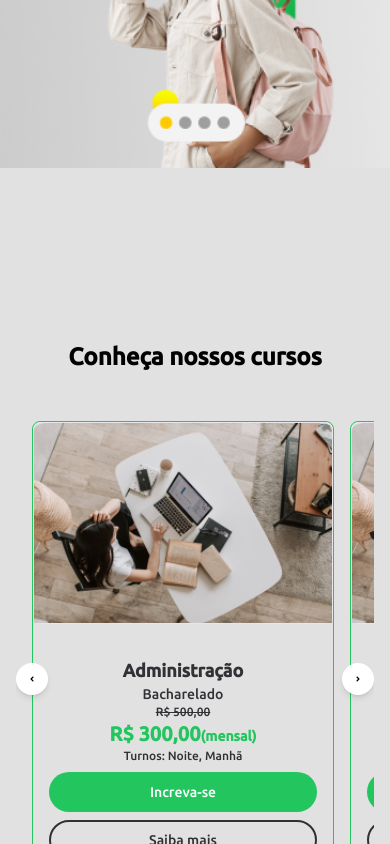
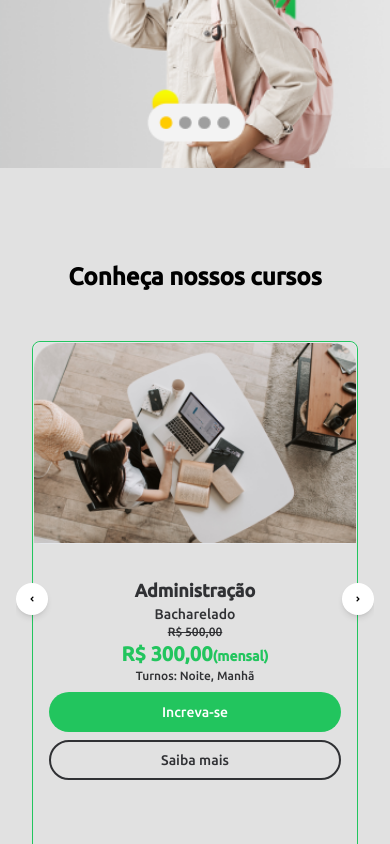
Before and after one commit to FFaem/Site_Faem, a Next.js app: page / in a window 390 px wide. Shown: the part 740-1584 px from the top of the page. Built offline with nearby package versions, Linux system fonts and the light colour scheme.

Commit message:
UPDATE - Finais na responsividade do carousel de cursos

```diff
--- a/src/app/custom-styles.css
+++ b/src/app/custom-styles.css
@@ -5,63 +5,48 @@
   }
 }
 
-   /* Intervalo de 360px a 539px */
-   @media (min-width: 360px) and (max-width: 539px) {
+/* Intervalo de 280px a 653px */
+@media (min-width: 280px) and (max-width: 653px) {
   .custom-mt {
-       margin-top: 820px;
+    margin-top: 740px;
   }
 }
 
-
-
-   @media (min-width: 280px) and (max-width: 653px) {
+/* Intervalo de 654px a 1024px - Incluindo a maioria dos tablets */
+@media (min-width: 654px) and (max-width: 1023px) {
   .custom-mt {
-      margin-top: 540px;
+    margin-top: 440px; /* Ajuste consolidado para tablets */
   }
 }
 
-   /* Intervalo de 540px a 720px */
-   @media (min-width: 540px) and (max-width: 720px) {
+/* Intervalo de 1025px a 1279px - Dispositivos de tela média */
+@media (min-width: 1025px) and (max-width: 1279px) {
   .custom-mt {
-       margin-top: 840px; /* Ajuste elevado considerando dispositivos pequenos */
+    margin-top: 220px; /* Ajuste para dispositivos de tela média */
   }
 }
 
-   /* Intervalo de 721px a 1024px - Tablets */
-   @media (min-width: 721px) and (max-width: 1024px) {
+/* Para larguras de 1280px para cima - Ajuste específico para 1280x800px */
+@media (min-width: 1280px) {
   .custom-mt {
-       margin-top: 140px; /* Consolidando para ajustes em tablets */
-     }
-   }
-   /* Intervalo de 1025px a 1279px - Dispositivos de tela média a grande */
-   @media (min-width: 1024px) and (max-width: 1279px) {
-     .custom-mt {
-       margin-top: 280px; /* Ajuste para dispositivos como Asus Zenbook Fold */
+    margin-top: 490px; /* Ajuste para dispositivos grandes, incluindo 1280x800px */
   }
 }
 
-   /* Intervalo de 1025px a 1279px - Dispositivos de tela média a grande */
-   @media (min-width: 1025px) and (max-width: 1279px) {
+@media (min-width: 768px) and (max-width: 1023px) {
   .custom-mt {
-       margin-top: 220px; /* Ajuste para dispositivos como Asus Zenbook Fold */
+    margin-top: 140px; /* Ajuste consolidado para tablets */
   }
 }
 
-   /* Para larguras acima de 1280px */
-   @media (min-width: 1280px) {
+@media (min-width: 540px) and (max-width: 720px) {
   .custom-mt {
-       margin-top: 490px; /* Ajuste para dispositivos grandes */
+    margin-top: 940px; /* Ajuste consolidado para tablets */
   }
 }
 
-   @media (min-width: 360px) and (max-width: 740px) {
+@media (min-width: 1024px) and (max-width: 600px) {
   .custom-mt {
-      margin-top: 620px;
+    margin-top: 940px; /* Ajuste consolidado para tablets */
   }
 }
-
-   @media (min-width: 375px) and (max-width: 667px) {
-    .custom-mt {
-      margin-top: 820px;
-    }
-  }
--- a/src/components/component/jobs.tsx
+++ b/src/components/component/jobs.tsx
@@ -17,7 +17,7 @@ interface JobCardProps {
 }
 
 const JobCard: React.FC<JobCardProps> = ({ imgSrc, course, type, value, sale, turn }) => (
-  <li className="flex-none border-green-500 flex flex-col items-center w-[302px] h-[516px] rounded-lg border border-gray-200 dark:border-white-500">
+  <li className="flex-none border-green-500 flex flex-col items-center asus-zenbook-fold:w-[248px] surface-pro:w-[275px] ipad-pro:w-[292px] ipad-air:w-[240px] md:w-[225px] sm:w-[294px] w-full h-[516px] rounded-lg border border-gray-200 dark:border-white-500">
     <div className="flex flex-col items-center rounded-lg border border-gray-200 dark:border-white-500">
       <img className='rounded-t-lg w-full' src={imgSrc} alt={course} style={{ height: '200px', objectFit: 'cover' }} />
     </div>
--- a/tailwind.config.ts
+++ b/tailwind.config.ts
@@ -9,6 +9,14 @@ const config: Config = {
   darkMode: "class",
   theme: {
     extend: {
+      screens: {
+        'ipad-air': '820px',
+        'asus-zenbook-fold': '853px',
+        'surface-pro': '912px',
+        'ipad-pro': '1024px',
+
+      },
+
       colors:{
         "dark": '#303134',
         "medium":'#E1E1E1',
```
Lines whose indentation alone changed are shown as unchanged.
